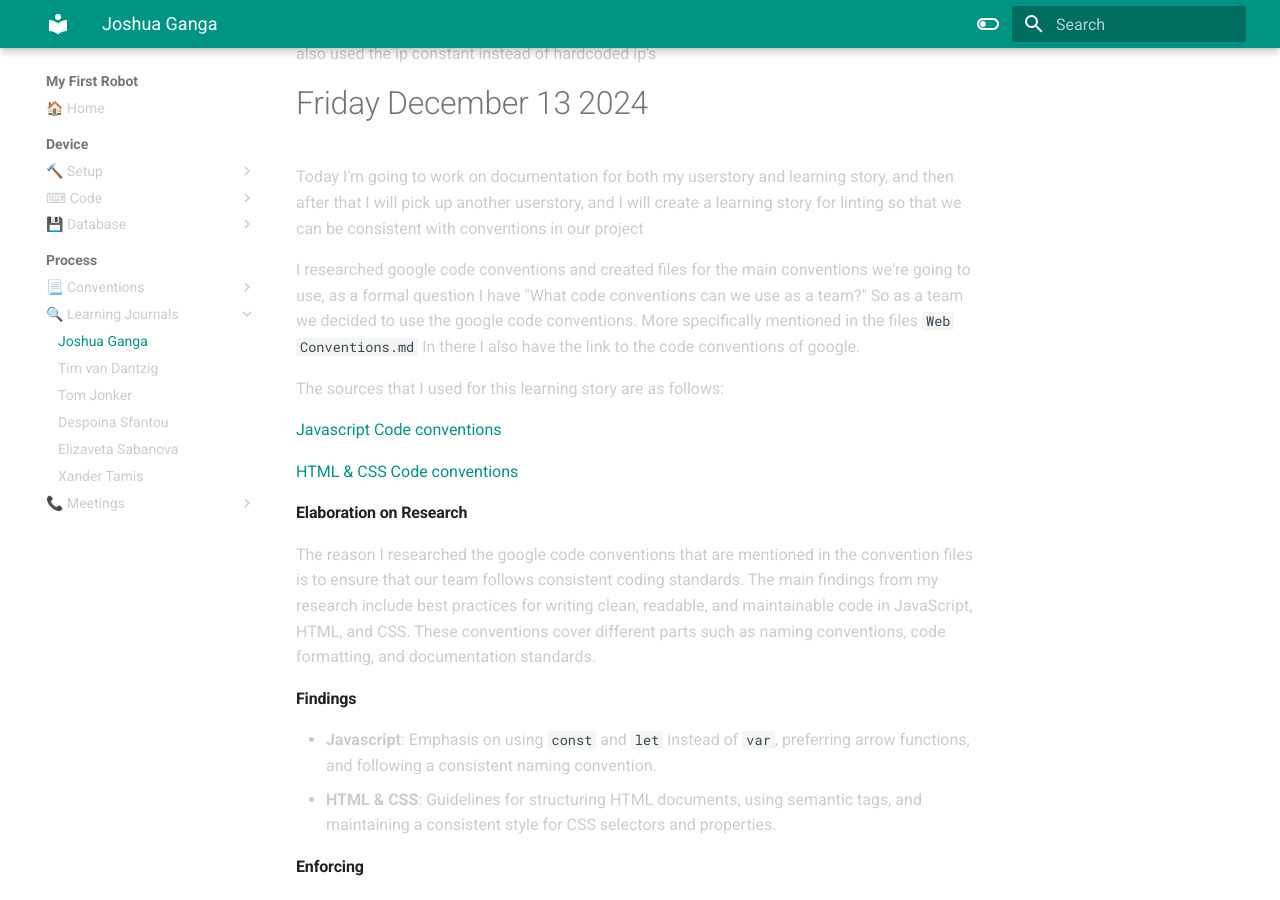
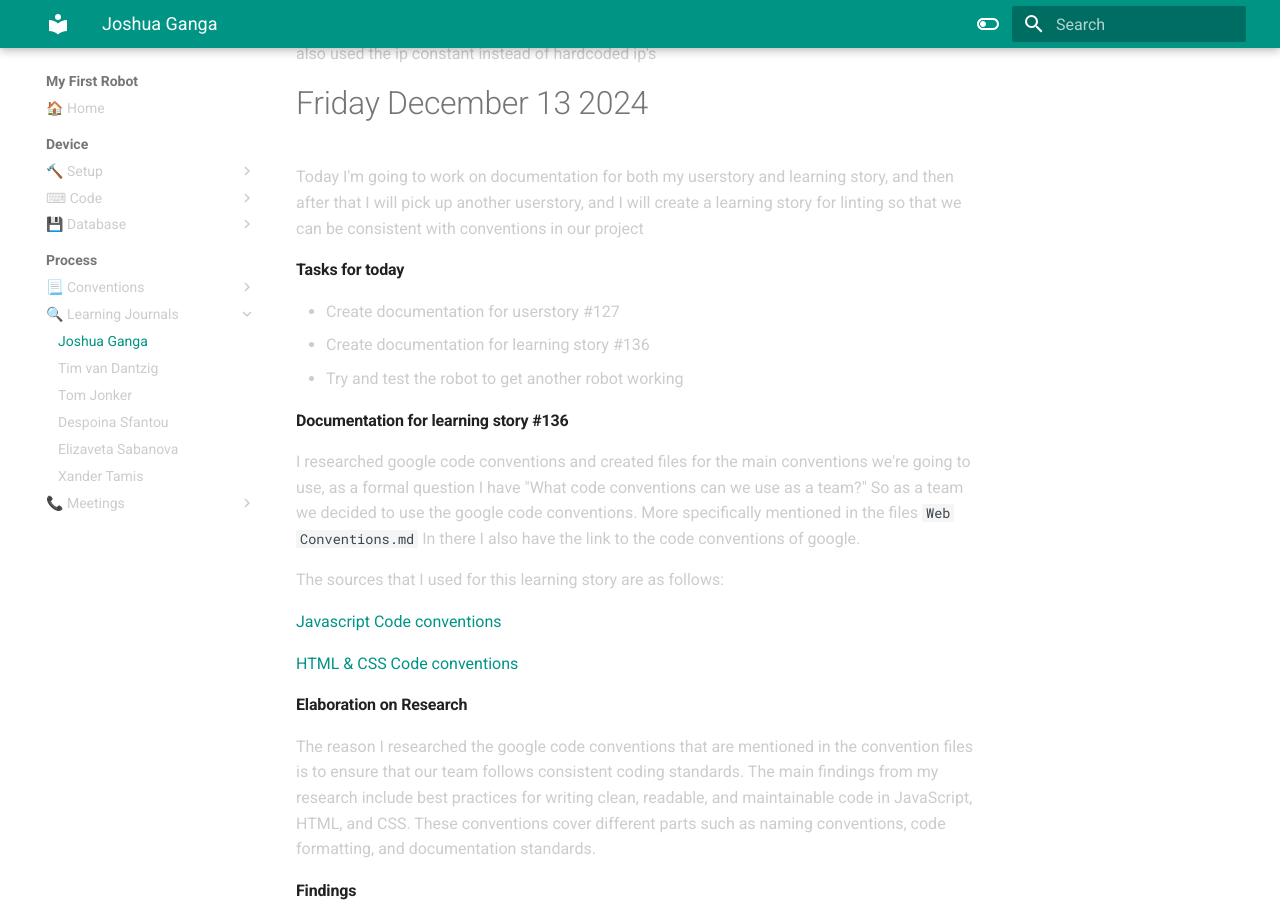
Before and after one commit to VioletHarmon2002/MyFirstRobot, an MkDocs documentation site: the page built from docs/Process/Learning Journals/joshua.md, in a window 1280 px wide and 900 px high, scrolled down 356 px. Built offline with MkDocs 1.6.1 and Material for MkDocs 9.7.7, drawn with Linux system fonts in a browser that asks for light colours.

Commit message:
docs: update journal

```diff
--- a/docs/Process/Learning Journals/joshua.md
+++ b/docs/Process/Learning Journals/joshua.md
@@ -20,6 +20,15 @@ instead of hardcoded ip's
 Today I'm going to work on documentation for both my userstory and learning story, and then after that I will pick up another userstory, and I will create a learning story for linting so that we can be consistent with conventions in our project
 
 
+#### Tasks for today
+
+- Create documentation for userstory #127
+- Create documentation for learning story #136
+- Try and test the robot to get another robot working
+
+
+
+#### Documentation for learning story #136
 
 I researched google code conventions and created files for the main conventions we're going to use, as a formal question I have "What code conventions can we use as a team?" So as a team we decided to use the google code conventions. More specifically mentioned in the files `Web Conventions.md` In there I also have the link to the code conventions of google.
 
```
